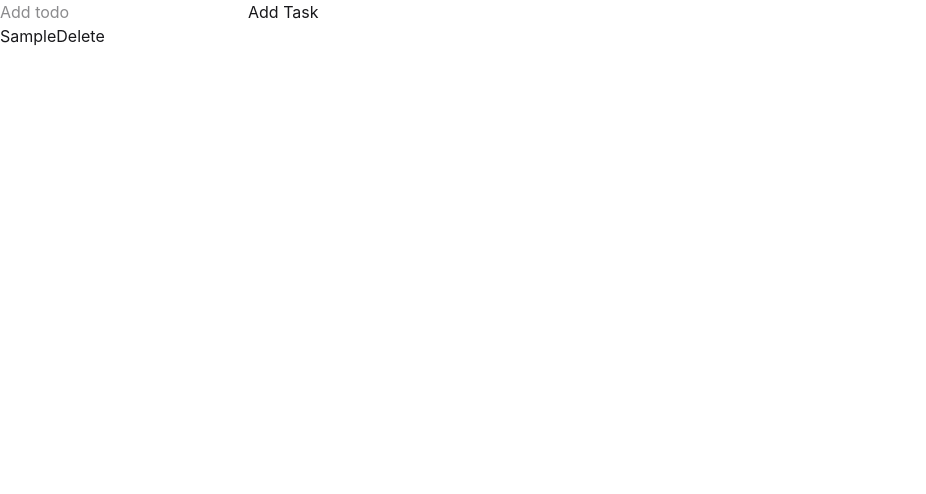
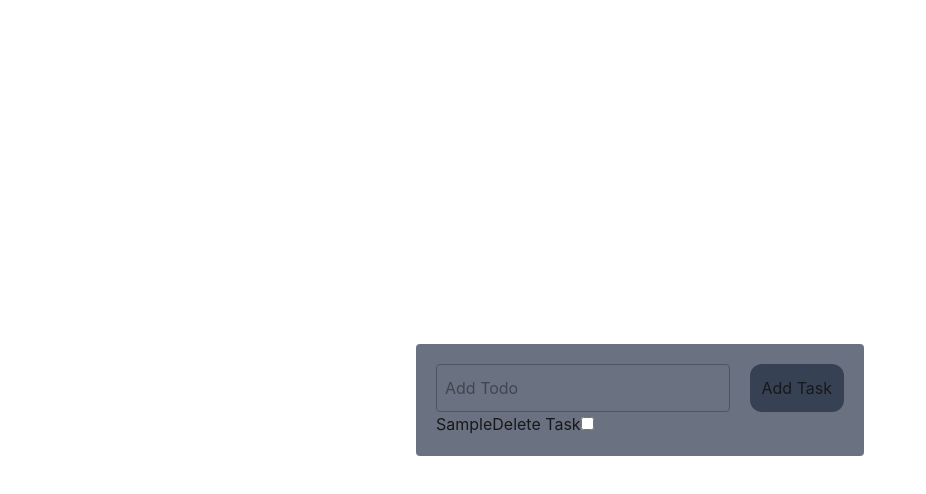
Before and after one commit to abu-huraira-dev-22/React-Practice, a React (Vite) app: page /todo in a window 1280 px wide. Both pictures are taken after typing "Sample" into the empty fields and a click on the button "Add Task". Shown: the top 494 px of the page, without its empty margins (0-926 px from the left). Built offline with nearby package versions, Linux system fonts and the light colour scheme.

Commit message:
create todo app using using useState Hook

```diff
--- a/src/App.jsx
+++ b/src/App.jsx
@@ -5,6 +5,7 @@ import UserInput from './Practice/UserInput'
 import Form from './Practice/Form'
 import Array from './Practice/Array'
 import Todo from './Practice/Todo'
+import TodoApp from './Practice/TodoApp'
 
 const App = () => {
   return (
@@ -14,7 +15,8 @@ const App = () => {
       {/* <UserInput/> */}
     {/* <Form/> */}
     {/* <Array/> */}
-    <Todo/>
+    {/* <Todo/> */}
+    <TodoApp/>
     </div>
   )
 }
--- a/src/Practice/Todo.jsx
+++ b/src/Practice/Todo.jsx
@@ -1,35 +1,59 @@
-import React, { useState } from 'react'
+import React, { useState } from "react";
 
 const Todo = () => {
-    const [todos, setTodos] = useState([])
-    const [newTask, setNewTask] = useState('')
-    const listTask = todos.map((todo,id)=>{
-        return <li key={todo.id}>{todo.text}<button onClick={()=>deleteTask(todo.id)}>Delete</button></li>
-
-    })
-const deleteTask=(id)=>{
-const updateTodos = todos.filter((todo)=>{
-return todo.id !== id
-})
-setTodos(updateTodos)
-}
-    const addTask = ()=>{
-        const newTodo= {
-            id: Date.now(),
-            text:newTask,
-            complete: false
-        }
-        setTodos([...todos,newTodo])
-        setNewTask('')
-    }
+  const [todos, setTodos] = useState([]);
+  const [newTask, setNewTask] = useState("");
+  const listTask = todos.map((todo, id) => {
+    return (
+      <li key={todo.id}>
+        <span
+          style={{ textDecoration: todo.complete ? "line-through" : "none" }}
+        >
+          {todo.text}
+        </span>
+        <button onClick={() => deleteTask(todo.id)}>Delete</button>
+        <input
+          type="checkbox"
+          checked={todo.complete}
+          onChange={() => toggleComplete(todo.id)}
+        />
+      </li>
+    );
+  });
+  const deleteTask = (id) => {
+    const updateTodos = todos.filter((todo) => {
+      return todo.id !== id;
+    });
+    setTodos(updateTodos);
+  };
+  const addTask = () => {
+    const newTodo = {
+      id: Date.now(),
+      text: newTask,
+      complete: false,
+    };
+    setTodos([...todos, newTodo]);
+    setNewTask("");
+  };
+  const toggleComplete = (id) => {
+    const updateTask = todos.map((todo) => {
+      return todo.id === id ? { ...todo, complete: !todo.complete } : todo;
+    });
+    setTodos(updateTask)
+  };
 
   return (
     <div>
-      <input type="text" onChange={(e)=>setNewTask(e.target.value)} value={newTask} placeholder='Add todo'/>
+      <input
+        type="text"
+        onChange={(e) => setNewTask(e.target.value)}
+        value={newTask}
+        placeholder="Add todo"
+      />
       <button onClick={addTask}>Add Task</button>
       <ul>{listTask}</ul>
     </div>
-  )
-}
+  );
+};
 
-export default Todo
+export default Todo;
--- /dev/null
+++ b/src/Practice/TodoApp.jsx
@@ -0,0 +1,78 @@
+import React, { useState } from "react";
+
+const TodoApp = () => {
+  const [todos, setTodos] = useState([]);
+  const [newTask, setNewTask] = useState("");
+
+  const listTask = todos.map((todo, id) => {
+    return (
+      <li key={id}>
+        {" "}
+        <span
+          style={{ textDecoration: todo.complete ? "line-through" : "none" }}
+        >
+          {todo.text}
+        </span>
+        <button
+          onClick={() => {
+            deleteTask(todo.id);
+          }}
+        >
+          Delete Task
+        </button>
+        <input type="checkbox" checked={todo.complete} onChange={()=>toggleComplete(todo.id)}  />
+      </li>
+    );
+  });
+
+  const deleteTask = (id) => {
+    const updateTodos = todos.filter((todo) => {
+      return todo.id !== id;
+    });
+    setTodos(updateTodos);
+  };
+
+  const toggleComplete = (id) => {
+    const updateComplete = todos.map((todo) => {
+      return todo.id === id ? { ...todo, complete: !todo.complete } : todo;
+    });
+    setTodos(updateComplete)
+  };
+
+  const addTask = () => {
+    const newTodo = {
+      id: Date.now(),
+      text: newTask,
+      complete: false,
+    };
+    setTodos([...todos, newTodo]);
+    setNewTask("");
+  };
+
+  return (
+    <div className="h-screen w-screen flex justify-center flex-col items-center">
+      <div className="bg-gray-500 h-auto w-[40%] rounded p-5 max-w-md">
+        <div className="flex gap-5">
+          <input
+            className="p-2 flex-1 rounded border border-gray-600 outline-none"
+            type="text"
+            placeholder="Add Todo"
+            onChange={(e) => setNewTask(e.target.value)}
+            value={newTask}
+          />
+          <button
+            className="bg-gray-700 p-3 rounded-xl cursor-pointer active:scale-95"
+            onClick={addTask}
+          >
+            Add Task
+          </button>
+        </div>
+        <div>
+          <ul>{listTask}</ul>
+        </div>
+      </div>
+    </div>
+  );
+};
+
+export default TodoApp;
```
